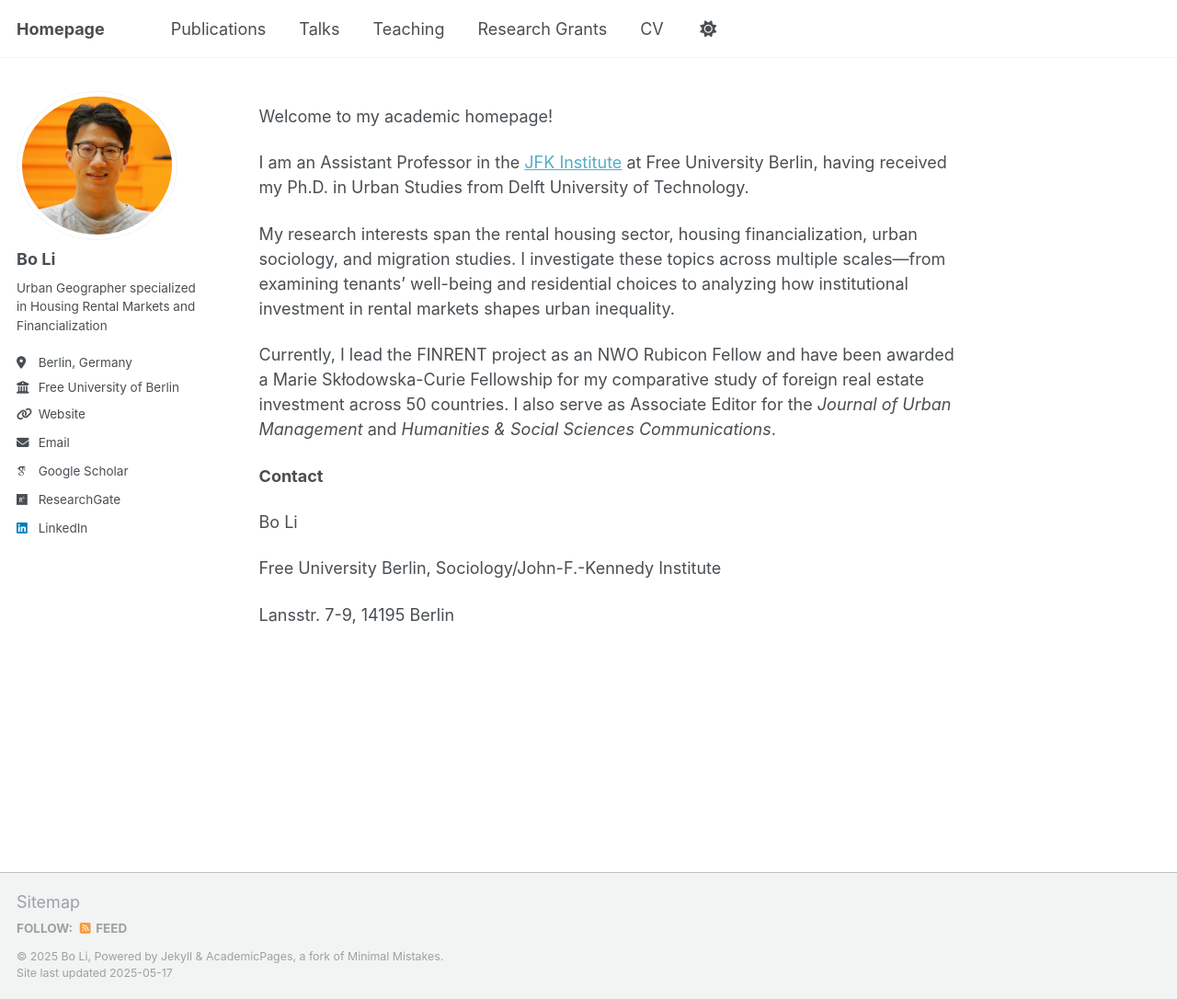
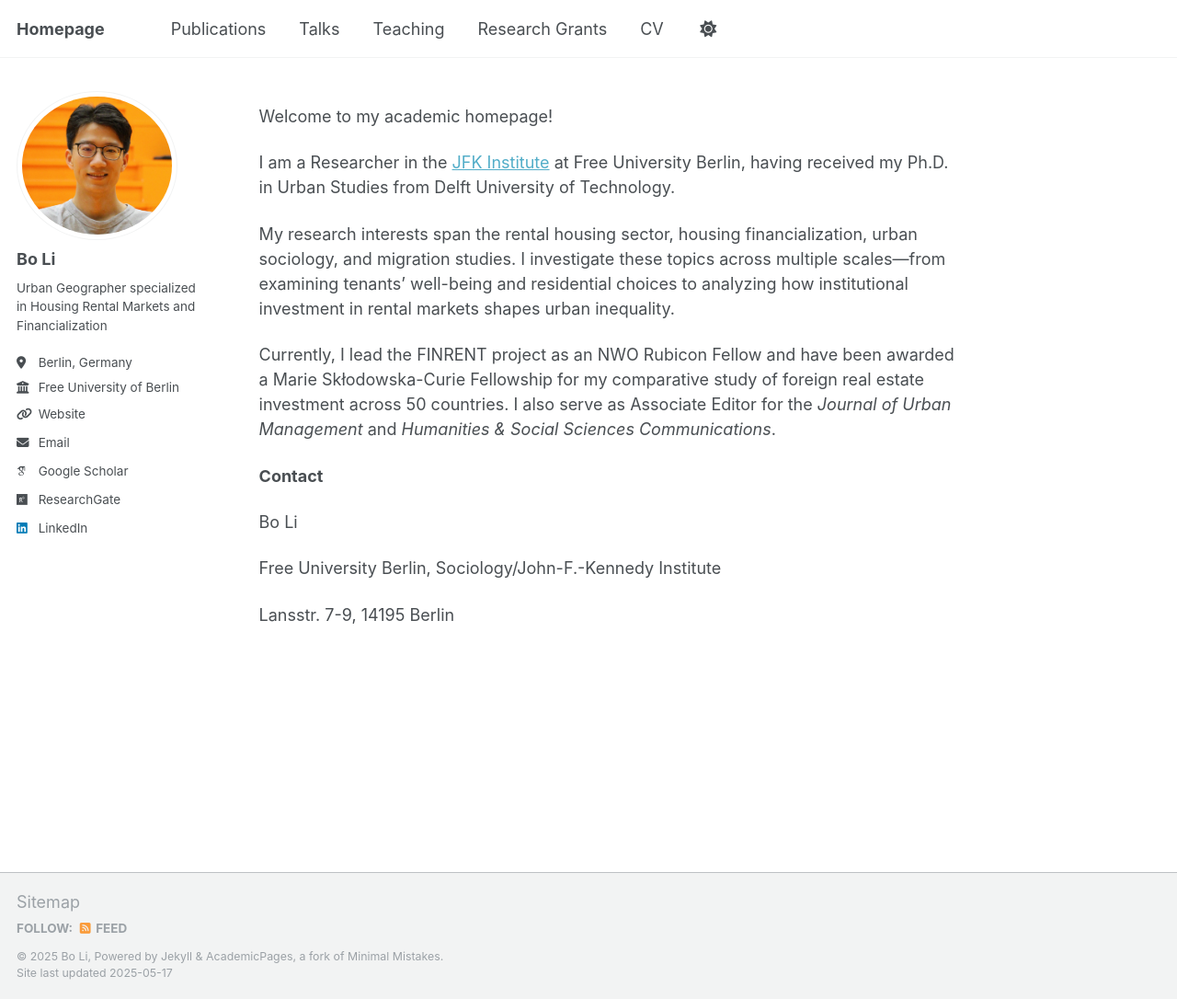
Before and after one commit to housingforall/housingforall.github.io, a Jekyll site: the page built from _pages/about.md, in a window 1280 px wide and 1086 px high. Shown: the whole window at 92% size. Built offline with Jekyll 4.4.1, drawn with Linux system fonts in a browser that asks for light colours; some web fonts are replaced.

Commit message:
Update about.md

```diff
--- a/_pages/about.md
+++ b/_pages/about.md
@@ -10,7 +10,7 @@
 
 Welcome to my academic homepage!
 
-I am an Assistant Professor in the [JFK Institute](https://www.jfki.fu-berlin.de/en/index.html) at Free University Berlin, having received my Ph.D. in Urban Studies from Delft University of Technology.
+I am a Researcher in the [JFK Institute](https://www.jfki.fu-berlin.de/en/index.html) at Free University Berlin, having received my Ph.D. in Urban Studies from Delft University of Technology.
 
 My research interests span the rental housing sector, housing financialization, urban sociology, and migration studies. I investigate these topics across multiple scales—from examining tenants' well-being and residential choices to analyzing how institutional investment in rental markets shapes urban inequality.
 
```
